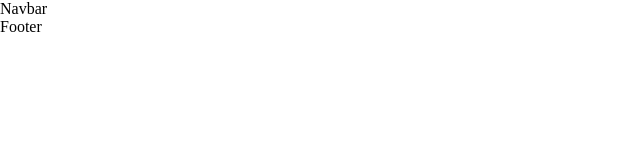
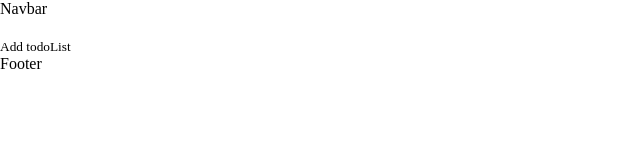
Before and after one commit to ChoHwan4510/My_otaku_playrand, a Nuxt app: page /pinia/pratice in a window 1280 px wide. Before the commit this address had no page. Shown: the top 160 px of the page, without its empty margins (0-640 px from the left). Built offline with nearby package versions, Linux system fonts and the light colour scheme.

Commit message:
pinia, typeScript interface Practice

```diff
--- /dev/null
+++ b/composables/usePiniaPractice.ts
@@ -0,0 +1,20 @@
+import { defineStore } from "pinia";
+import type { todoListState } from "~/interface/todoListState"
+export default () => {
+    const useTodoListStore = defineStore('todoList',{
+        state : () => ({
+            todoList : [] as todoListState[]
+        }),
+        getters : {
+            getTodoList : (state) => state.todoList
+        },
+        actions : {
+            setTodoList : function(todo: any){
+                this.todoList.push(todo);
+            }
+        }
+    })
+    return {
+        useTodoListStore
+    }
+}
--- /dev/null
+++ b/interface/todoListState.ts
@@ -0,0 +1,3 @@
+export interface todoListState{
+    todoList : String[]
+}
--- a/pages/index.vue
+++ b/pages/index.vue
@@ -2,12 +2,12 @@
     <div>
         Hello Wellcome Nuxt World
     </div>
+    <div>
+        <nuxt-link to="pinia/pratice">
+            Go to pinia Pracitce Page
+        </nuxt-link>
+    </div>
 </template>
 
 <script setup lang="ts">
-
 </script>
-
-<style scoped>
-
-</style>
--- /dev/null
+++ b/pages/pinia/pratice.vue
@@ -0,0 +1,18 @@
+<template>
+    <div>
+        <input type="text" v-model="inputTodoList"/>
+    </div>
+    <button type="button" @click="setTodoListValues">Add todoList</button>
+    <p v-for="(item, index) in todoList" :key="index">
+        {{ item }}
+    </p>
+</template>
+<script setup>
+    const {useTodoListStore} = usePiniaPractice();
+    const todoList = computed(() => useTodoListStore().getTodoList);
+    const inputTodoList = ref(null);
+
+    const setTodoListValues = () => {
+        useTodoListStore().setTodoList(inputTodoList.value);
+    }
+</script>
```
